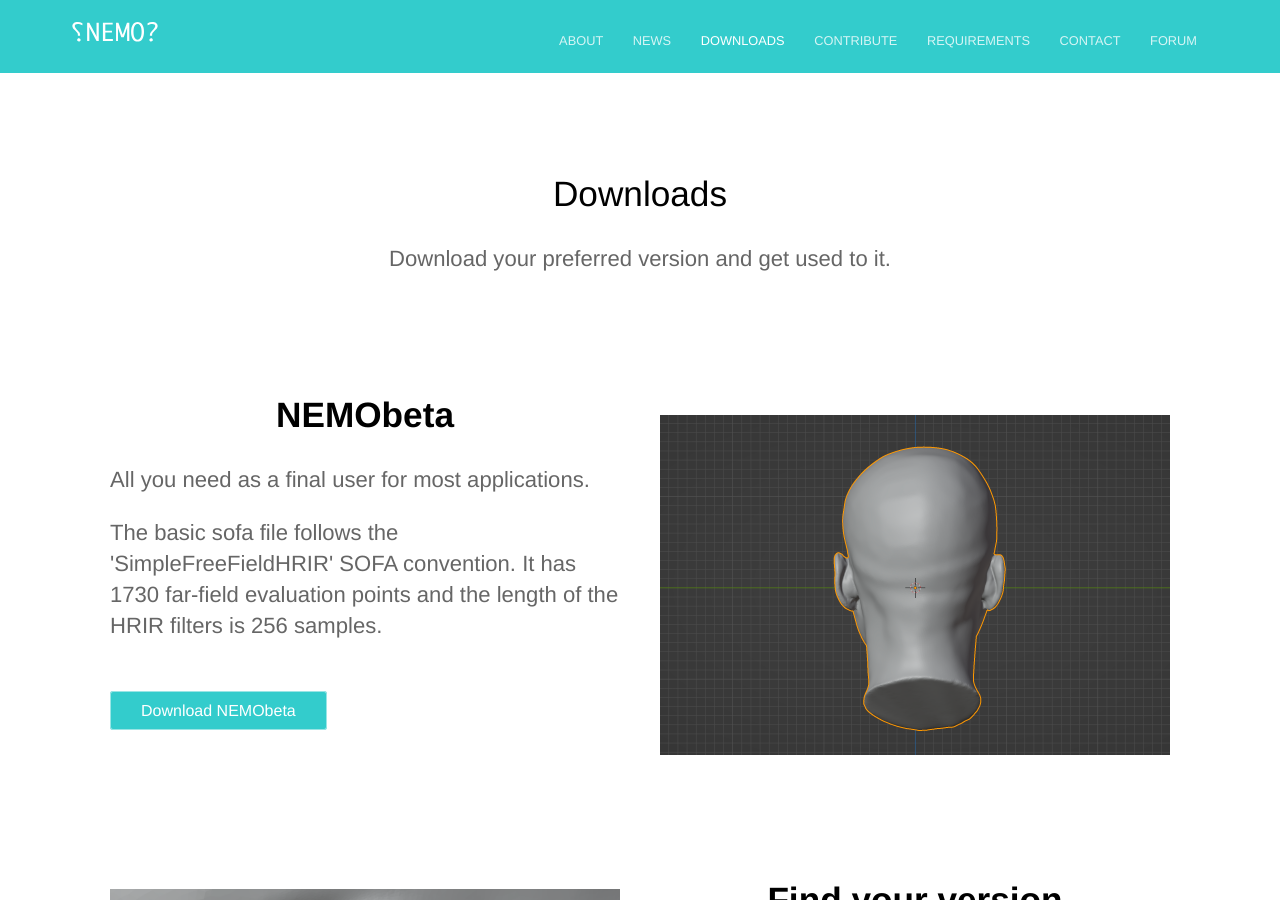
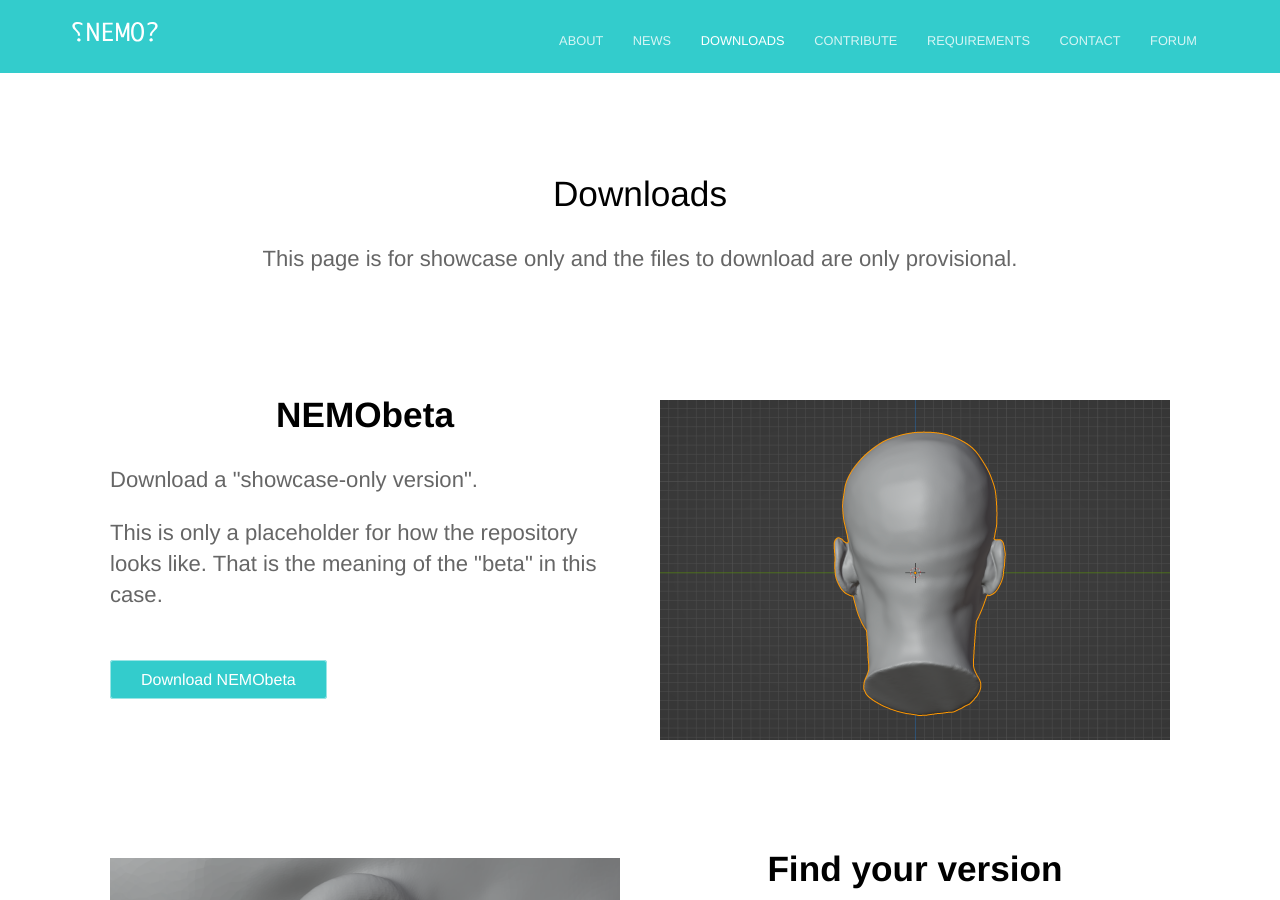
Before and after one commit to TheNEMOproject/TheNEMOproject.github.io, a Jekyll site: the page built from downloads.html, in a window 1280 px wide and 900 px high. Built offline with Jekyll 4.4.1, drawn with Linux system fonts in a browser that asks for light colours.

Commit message:
Update downloads.html

```diff
--- a/downloads.html
+++ b/downloads.html
@@ -1,15 +1,17 @@
 ---
 title: Downloads
 description: >-
-  Download your preferred version and get used to it.
+  This page is for showcase only and the files to download are only provisional.
 ---
 
 <section>
 	<div class="container flex">
 		<div class="text editable">
 			<h2><strong>NEMObeta</strong></h2>
-			<p>All you need as a final user for most applications.</p>
-			<p>The basic sofa file follows the 'SimpleFreeFieldHRIR' SOFA convention. It has 1730 far-field evaluation points and the length of the HRIR filters is 256 samples.</p>
+			<!-- <p>All you need as a final user for most applications.</p> -->
+			<p>Download a "showcase-only version".</p>
+			<p>This is only a placeholder for how the repository looks like. That is the meaning of the "beta" in this case.</p>
+			<!-- <p>The basic sofa file follows the 'SimpleFreeFieldHRIR' SOFA convention. It has 1730 far-field evaluation points and the length of the HRIR filters is 256 samples.</p> -->
 			<div class="cta button"><a href="https://github.com/TheNEMOproject/NEMOhrtf">Download NEMObeta</a></div>
 		</div>
 		<div class="image">
```
